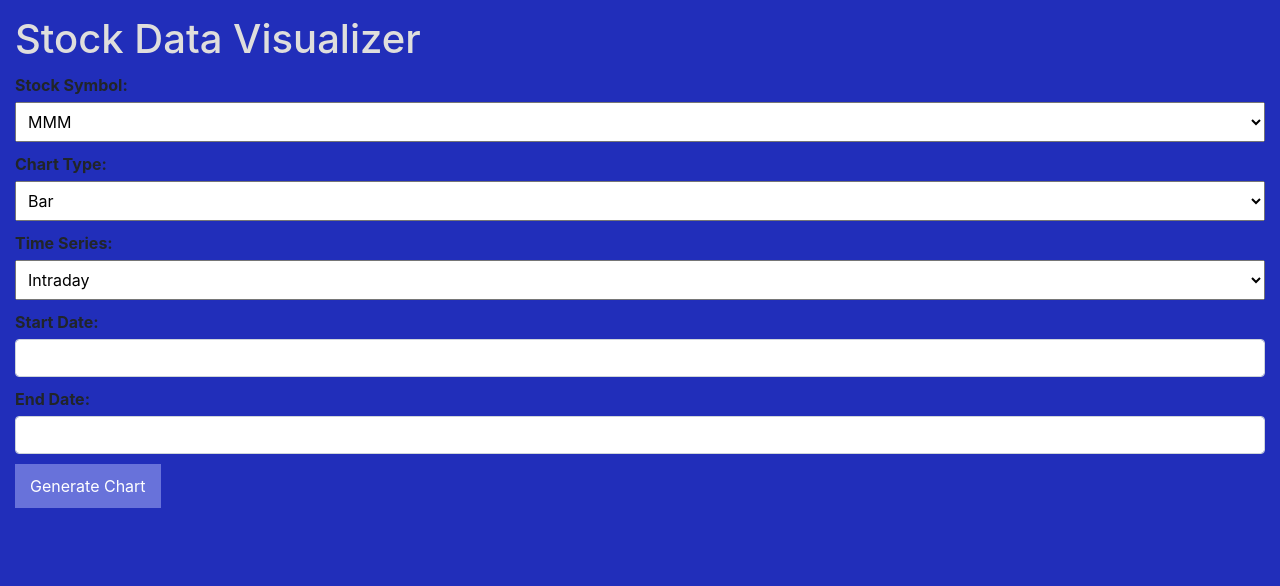
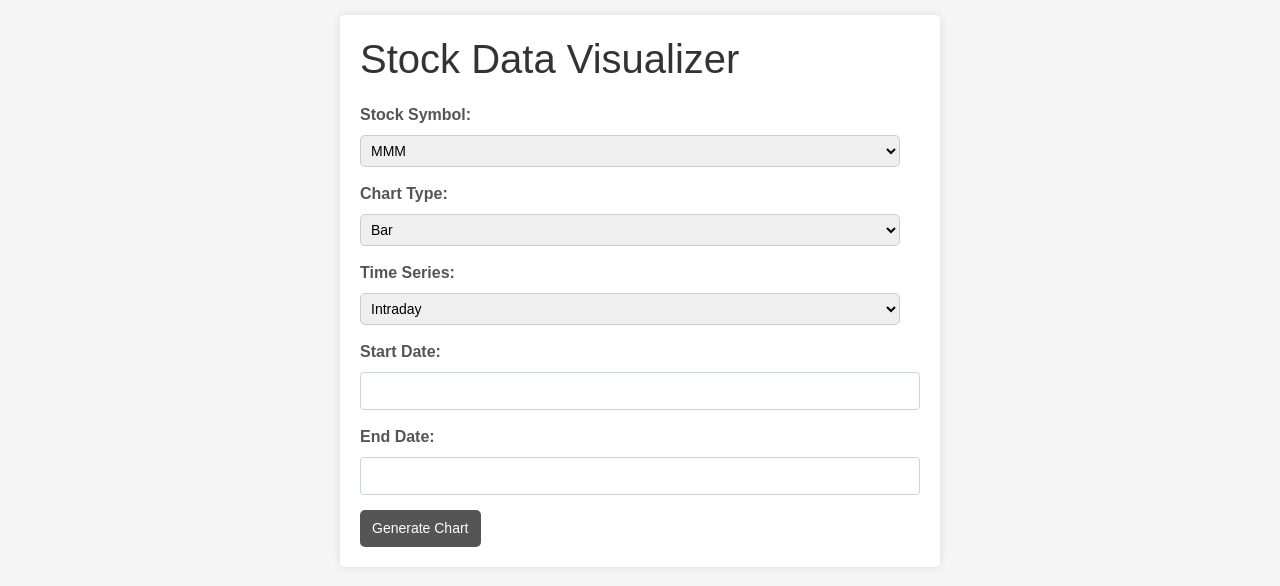
Before and after one commit to AngelS28/project3a, a Flask app: page / in a window 1280 px wide. Shown: the top 586 px of the page. Run offline with Flask 2, Linux system fonts and the light colour scheme; some libraries are stand-ins or nearby versions.

Commit message:
formatting

```diff
--- a/templates/index.html
+++ b/templates/index.html
@@ -1,51 +1,83 @@
 <!DOCTYPE html>
 <html lang="en">
+
 <head>
+
     <meta charset="UTF-8">
     <meta http-equiv="X-UA-Compatible" content="IE=edge">
     <meta name="viewport" content="width=device-width, initial-scale=1.0">
+
     <link rel="stylesheet" href="{{ url_for('static', filename='style.css') }}">
+    <!-- Import Bootstrap-->
     <link href="https://stackpath.bootstrapcdn.com/bootstrap/4.5.2/css/bootstrap.min.css" rel="stylesheet">
     <link rel="stylesheet" href="https://cdn.jsdelivr.net/npm/bootstrap-datepicker@1.9.0/dist/css/bootstrap-datepicker.min.css">
+
     <style>
+
         body {
-            background-color: #212eba;
+            background-color: #f5f5f5;
             padding: 15px;
+            font-family: Arial, sans-serif;
+        }
+
+        .container {
+            max-width: 600px;
+            margin: 0 auto;
+            background-color: #fff;
+            padding: 20px;
+            border-radius: 5px;
+            box-shadow: 0 0 10px rgba(0, 0, 0, 0.1);
         }
 
         h1 {
-            color: #dfdedc;
+            color: #333;
         }
 
         form {
-            margin-top: 10px;
+            margin-top: 20px;
         }
 
         label {
             display: block;
-            margin-bottom: 5px;
+            margin-bottom: 8px;
             font-weight: bold;
+            color: #555;
         }
 
         input,
         select {
-            width: 100%;
-            padding: 8px;
-            margin-bottom: 10px;
+            width: calc(100% - 20px); /* Adjust the width as needed */
+            padding: 6px; /* Reduced padding */
+            margin-bottom: 15px;
             box-sizing: border-box;
+            border: 1px solid #ccc;
+            border-radius: 5px;
+            font-size: 14px;
         }
 
         button {
-            background-color: #6872da;
+            background-color: #555;
             color: #fff;
-            padding: 10px 15px;
+            padding: 8px 12px;
             border: none;
+            border-radius: 5px;
             cursor: pointer;
+            font-size: 14px;
+            transition: background-color 0.3s;
         }
+
+        button:hover {
+            background-color: #333;
+        }
+
     </style>
+
     <title>Stock Data Visualizer</title>
+
 </head>
+
 <body>
+    <div class="container">
         <h1>Stock Data Visualizer</h1>
 
         {% if error_message %}
@@ -90,6 +122,7 @@
             {{ chart_svg|safe }}
         </div>
         {% endif %}
+    </div>
 
     <script src="https://code.jquery.com/jquery-3.5.1.slim.min.js"></script>
     <script src="https://cdn.jsdelivr.net/npm/@popperjs/core@2.11.6/dist/umd/popper.min.js"></script>
@@ -97,7 +130,7 @@
     <script src="https://cdn.jsdelivr.net/npm/bootstrap-datepicker@1.9.0/dist/js/bootstrap-datepicker.min.js"></script>
 
     <script>
-        $(document).ready(function(){
+        $(document).ready(function() {
             $('#start_date').datepicker({
                 format: 'yyyy-mm-dd',
                 autoclose: true
@@ -110,4 +143,3 @@
         });
     </script>
 </body>
-</html>
```
Lines whose indentation alone changed are shown as unchanged.
